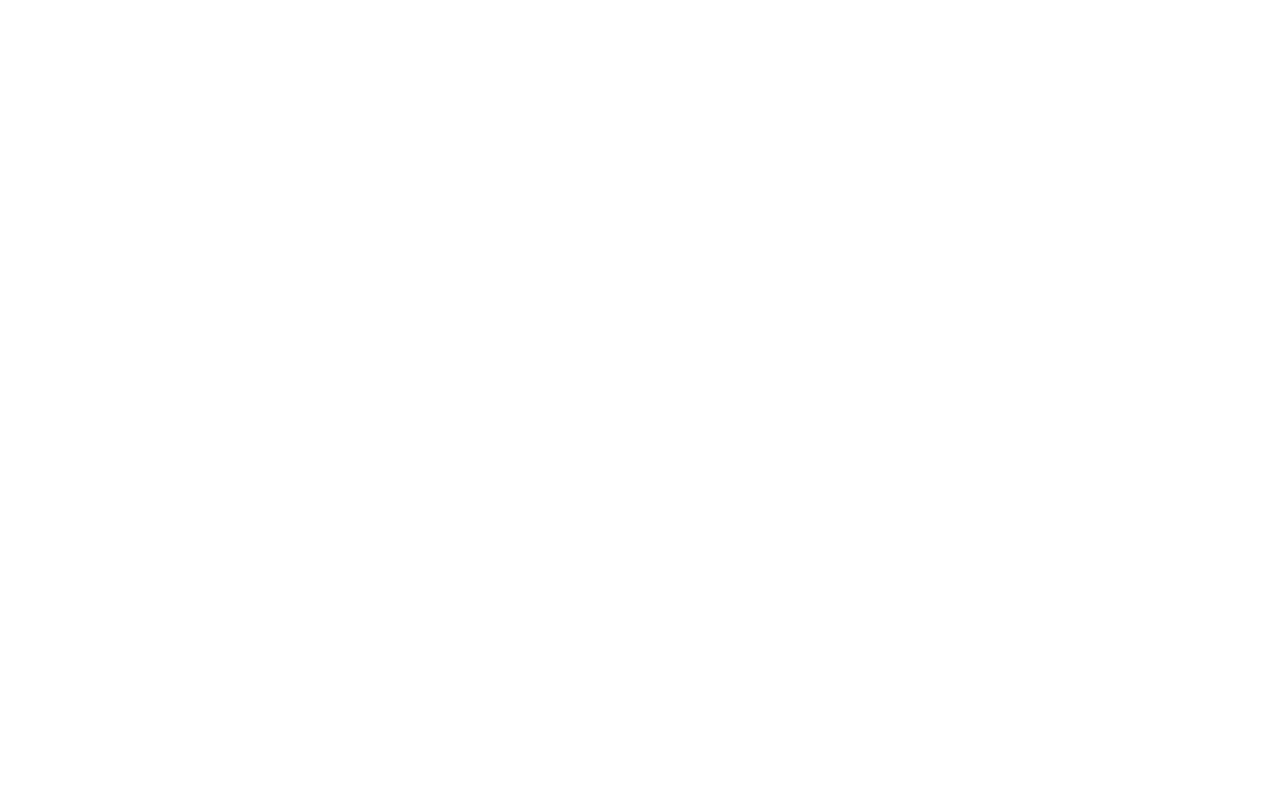
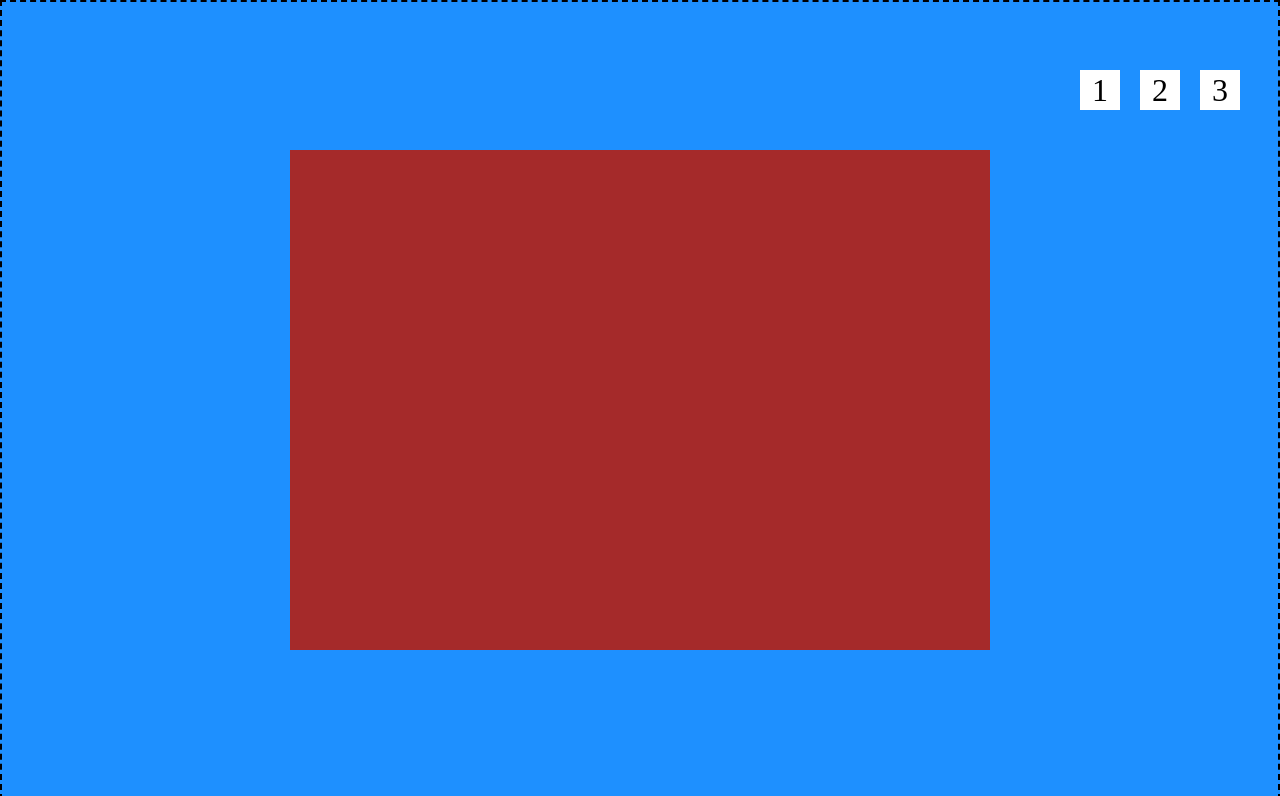
Before and after one commit to DaniAm94/htmlcss-shoes, a plain HTML site: page index.html in a window 1280 px wide. Shown: the top 796 px of the page. Drawn offline with Linux system fonts and the light colour scheme.

Commit message:
added blocks structure

```diff
--- a/css/style.css
+++ b/css/style.css
@@ -4,3 +4,48 @@
     padding: 0;
     box-sizing: border-box;
 }
+
+/* Body */
+
+.full-page {
+    height: 100vh;
+    position: relative;
+    border: 2px dashed black;
+    background-color: dodgerblue;
+}
+
+.content {
+    height: 500px;
+    width: 700px;
+    background-color: brown;
+    position: absolute;
+    top: 50%;
+    left: 50%;
+    transform: translate(-50%, -50%);
+}
+
+.nav-bar {
+    position: fixed;
+    height: 100px;
+    width: 100px;
+    top: 70px;
+    right: 100px;
+}
+
+.nav-bar ul {
+    display: flex;
+    gap: 20px;
+    list-style-type: none;
+}
+
+.nav-bar a {
+    font-size: 2rem;
+    display: inline-block;
+    height: 40px;
+    width: 40px;
+    line-height: 40px;
+    text-align: center;
+    color: black;
+    background-color: white;
+    text-decoration: none;
+}
--- a/index.html
+++ b/index.html
@@ -11,7 +11,29 @@
 </head>
 
 <body>
+    <div class="full-page">
+        <div class="content">
 
+        </div>
+    </div>
+    <div class="full-page">
+        <div class="content">
+
+        </div>
+    </div>
+    <div class="full-page">
+        <div class="content">
+
+        </div>
+    </div>
+
+    <nav class="nav-bar">
+        <ul>
+            <li><a href="#">1</a></li>
+            <li><a href="#">2</a></li>
+            <li><a href="#">3</a></li>
+        </ul>
+    </nav>
 </body>
 
 </html>
```
